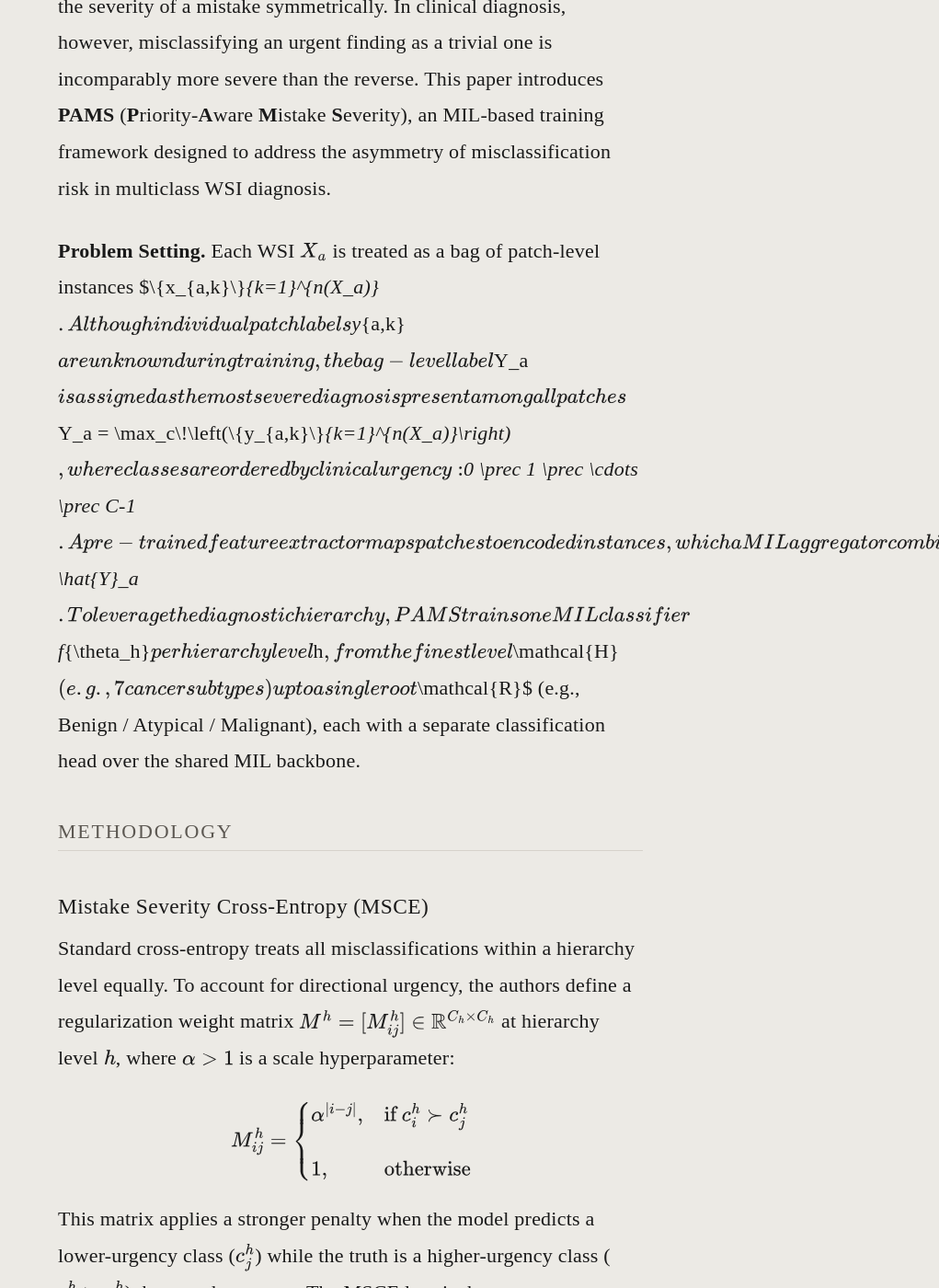
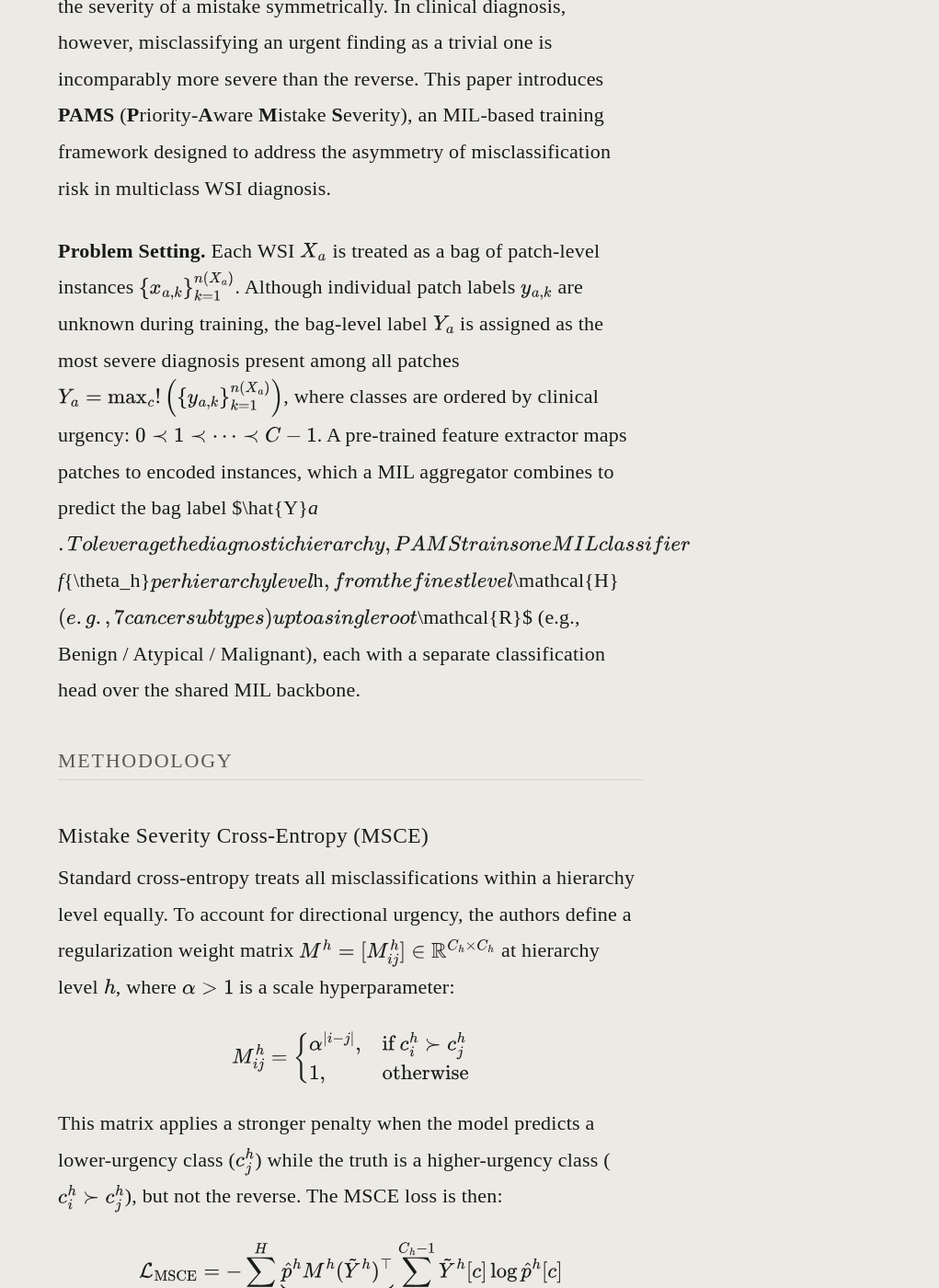
Before and after one commit to WRafell/wrafell.github.io, a Jekyll site: the page built from _posts/2026-06-12-mistake-severity-deep-classification.md, in a window 1280 px wide and 1400 px high, scrolled down 7652 px. Shown: the whole window at 92% size, without its empty margins (259-1280 px from the left). Built offline with Jekyll 4.4.1, drawn with Linux system fonts in a browser that asks for light colours; cached includes are drawn as plain includes; some of the changed text lies outside the part shown.

Commit message:
Update mistake severity note math notation
Use \lbrace/\rbrace for set braces; adjust spacing/line-break escapes.

Co-Authored-By: Claude Opus 4.8 <noreply@anthropic.com>

```diff
--- a/_posts/2026-06-12-mistake-severity-deep-classification.md
+++ b/_posts/2026-06-12-mistake-severity-deep-classification.md
@@ -57,11 +57,11 @@ The paper proposes two loss functions, each a one-parameter generalization of th
 
 When $\mathcal{H}$ is a tree, the class probability $p(C)$ factorizes along the path from leaf $C$ to the root $\mathcal{R}$:
 
-$$p(C) = \prod_{l=0}^{h-1} p\\!\left(C^{(l)} \mid C^{(l+1)}\right)$$
+$$p(C) = \prod_{l=0}^{h-1} p\!\left(C^{(l)} \mid C^{(l+1)}\right)$$
 
 where $C^{(0)} = C$, $C^{(h)} = \mathcal{R}$, and each conditional is computed from the leaf probabilities as $p(C^{(l)} \mid C^{(l+1)}) = \sum_{A \in \text{Leaves}(C^{(l)})} p(A) \;/\; \sum_{B \in \text{Leaves}(C^{(l+1)})} p(B)$. HXE is then the reweighted sum of the cross-entropies of these conditionals:
 
-$$\mathcal{L}_{\text{HXE}}(p, C) = -\sum_{l=0}^{h-1} \lambda(C^{(l)}) \log p\\!\left(C^{(l)} \mid C^{(l+1)}\right)$$
+$$\mathcal{L}_{\text{HXE}}(p, C) = -\sum_{l=0}^{h-1} \lambda(C^{(l)}) \log p\!\left(C^{(l)} \mid C^{(l+1)}\right)$$
 
 The weight assigned to each edge is $\lambda(C^{(l)}) = \exp(-\alpha \cdot h(C^{(l)}))$, where $h(C^{(l)})$ is the height of node $C^{(l)}$ and $\alpha > 0$ is a hyperparameter. Nodes *closer to the root* (higher $h$) receive *lower* weight, meaning the loss discounts coarse-level distinctions and focuses on fine-grained ones. When $\alpha \to 0$, all weights equal 1 and $\mathcal{L}_{\text{HXE}}$ reduces to the standard cross-entropy.
 
@@ -79,7 +79,7 @@ The paper uses two metrics based on the height of the LCA between the predicted
 
 **Hierarchical distance of a mistake.** The LCA height $h(\text{LCA}(\hat{y}, y))$ is computed only for *misclassified* examples (where $\hat{y} \neq y$) and averaged over all such examples. This measures the severity of errors when a single top-1 prediction is considered.
 
-**Average hierarchical distance of top-$k$.** For each test example, the mean LCA height between the ground truth $y$ and each of the $k$ most likely predictions is computed, then averaged over the test set. This is relevant when multiple hypotheses can be considered by a downstream system, and is reported for $k \in \\{1, 5, 20\\}$.
+**Average hierarchical distance of top-$k$.** For each test example, the mean LCA height between the ground truth $y$ and each of the $k$ most likely predictions is computed, then averaged over the test set. This is relevant when multiple hypotheses can be considered by a downstream system, and is reported for $k \in \lbrace 1, 5, 20 \rbrace$.
 
 ### Key Findings and Limitations
 
@@ -93,7 +93,7 @@ The key limitation is that both the loss and the metric treat errors *symmetrica
 
 Hong et al. (2026) addresses a critical limitation of the previous hierarchy-aware methods, including Bertinetto et al. (2020): they treat the severity of a mistake symmetrically. In clinical diagnosis, however, misclassifying an urgent finding as a trivial one is incomparably more severe than the reverse. This paper introduces **PAMS** (**P**riority-**A**ware **M**istake **S**everity), an MIL-based training framework designed to address the asymmetry of misclassification risk in multiclass WSI diagnosis.
 
-**Problem Setting.** Each WSI $X_a$ is treated as a bag of patch-level instances $\\{x_{a,k}\\}_{k=1}^{n(X_a)}$. Although individual patch labels $y_{a,k}$ are unknown during training, the bag-level label $Y_a$ is assigned as the most severe diagnosis present among all patches $Y_a = \max_c\\!\left(\\{y_{a,k}\\}_{k=1}^{n(X_a)}\right)$, where classes are ordered by clinical urgency: $0 \prec 1 \prec \cdots \prec C-1$. A pre-trained feature extractor maps patches to encoded instances, which a MIL aggregator combines to predict the bag label $\hat{Y}_a$. To leverage the diagnostic hierarchy, PAMS trains one MIL classifier $f_{\theta_h}$ per hierarchy level $h$, from the finest level $\mathcal{H}$ (e.g., 7 cancer subtypes) up to a single root $\mathcal{R}$ (e.g., Benign / Atypical / Malignant), each with a separate classification head over the shared MIL backbone.
+**Problem Setting.** Each WSI $X_a$ is treated as a bag of patch-level instances $\lbrace x_{a,k} \rbrace_{k=1}^{n(X_a)}$. Although individual patch labels $y_{a,k}$ are unknown during training, the bag-level label $Y_a$ is assigned as the most severe diagnosis present among all patches $Y_a = \max_c\!\left(\lbrace y_{a,k} \rbrace_{k=1}^{n(X_a)}\right)$, where classes are ordered by clinical urgency: $0 \prec 1 \prec \cdots \prec C-1$. A pre-trained feature extractor maps patches to encoded instances, which a MIL aggregator combines to predict the bag label $\hat{Y}_a$. To leverage the diagnostic hierarchy, PAMS trains one MIL classifier $f_{\theta_h}$ per hierarchy level $h$, from the finest level $\mathcal{H}$ (e.g., 7 cancer subtypes) up to a single root $\mathcal{R}$ (e.g., Benign / Atypical / Malignant), each with a separate classification head over the shared MIL backbone.
 
 ### Methodology
 
@@ -101,7 +101,7 @@ Hong et al. (2026) addresses a critical limitation of the previous hierarchy-awa
 
 Standard cross-entropy treats all misclassifications within a hierarchy level equally. To account for directional urgency, the authors define a regularization weight matrix $M^h = [M^h_{ij}] \in \mathbb{R}^{C_h \times C_h}$ at hierarchy level $h$, where $\alpha > 1$ is a scale hyperparameter:
 
-$$M^h_{ij} = \begin{cases} \alpha^{|i-j|}, & \text{if } c^h_i \succ c^h_j \\\\ 1, & \text{otherwise} \end{cases}$$
+$$M^h_{ij} = \begin{cases} \alpha^{|i-j|}, & \text{if } c^h_i \succ c^h_j \\ 1, & \text{otherwise} \end{cases}$$
 
 This matrix applies a stronger penalty when the model predicts a lower-urgency class ($c^h_j$) while the truth is a higher-urgency class ($c^h_i \succ c^h_j$), but not the reverse. The MSCE loss is then:
 
@@ -197,7 +197,7 @@ Both papers propose metrics that go beyond top-$k$ accuracy to capture mistake q
 |---|---|---|
 | Top-$k$ error *(Both)* | Fraction of examples where the ground truth is not among the top-$k$ predictions. Treats all mistakes equally. | Lower $\downarrow$ |
 | Hier. dist. of a mistake *(Bertinetto)* | Mean $h(\text{LCA}(\hat{y}, y))$ over misclassified examples only ($\hat{y} \neq y$). | Lower $\downarrow$ |
-| Avg. hier. dist. top-$k$ *(Bertinetto)* | Mean $h(\text{LCA}(\hat{y}_i, y))$ over the $k$ most likely predictions per example, averaged over the test set. $k \in \\{1,5,20\\}$. | Lower $\downarrow$ |
+| Avg. hier. dist. top-$k$ *(Bertinetto)* | Mean $h(\text{LCA}(\hat{y}_i, y))$ over the $k$ most likely predictions per example, averaged over the test set. $k \in \lbrace 1,5,20 \rbrace$. | Lower $\downarrow$ |
 | AsCC *(Hong et al.)* | $\frac{1}{\sum_{i,j} S^h_{i,j}} \sum_{i,j} \frac{S^h_{i,j}}{W^h_{i,j}}$, with $W^h_{i,j} = 1 + \lvert i-j \rvert + \mathbb{1}(c^h_i \succ c^h_j) P$. Severity over all samples. | Higher $\uparrow$ |
 | AsMC *(Hong et al.)* | $\frac{1}{\sum_{i \neq j} S^h_{i,j}} \sum_{i \neq j} \frac{S^h_{i,j}}{W^h_{i,j}-1}$. Same $W^h_{i,j}$, restricted to misclassified samples only. | Higher $\uparrow$ |
 
```
